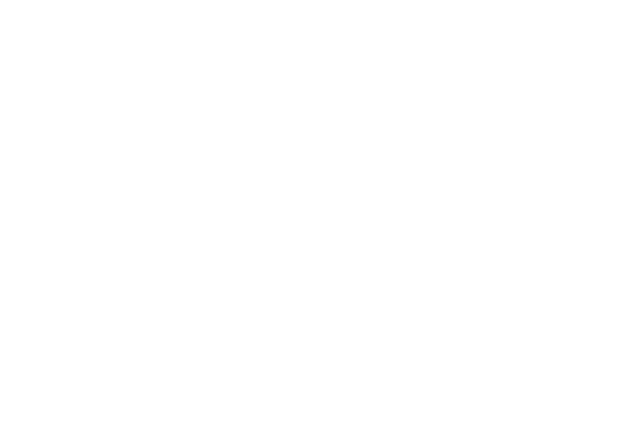
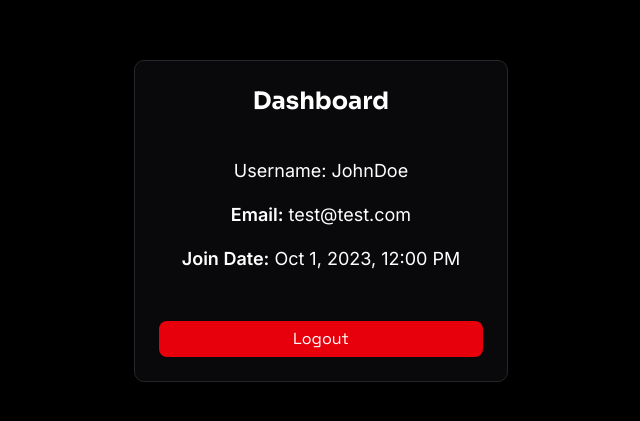
Before and after one commit to Harshit-Parmar555/Auth-X-Frontend, a React (Vite) app: page /dashboard in a window 1280 px wide. Before the commit this address had no page. Shown: the part 179-600 px from the top of the page, without its empty margins (319-959 px from the left). Built offline with nearby package versions, Linux system fonts and the light colour scheme.

Commit message:
fix: add const before the user object

```diff
--- a/src/App.jsx
+++ b/src/App.jsx
@@ -6,6 +6,7 @@
 import Register from "./pages/Register/Register";
 import Verify from "./pages/Verify/Verify";
 import Login from "./pages/Login/Login";
+import DashBoard from "./pages/DashBoard/DashBoard";
 
 const App = () => {
   return (
@@ -13,8 +14,9 @@
       <Routes>
         <Route path="/" element={<Land />} />
         <Route path="/register" element={<Register />} />
+        <Route path="/verify-email" element={<Verify />} />
         <Route path="/login" element={<Login />} />
-        <Route path="/verify-email" element={<Verify />} />
+        <Route path="/dashboard" element={<DashBoard />} />
       </Routes>
     </BrowserRouter>
   );
--- /dev/null
+++ b/src/pages/DashBoard/DashBoard.jsx
@@ -0,0 +1,54 @@
+import React from "react";
+import { useNavigate } from "react-router-dom";
+
+// components
+import { Button } from "@/components/ui/button.jsx";
+
+// utils
+import { formatDate } from "@/utils/date";
+
+const DashBoard = () => {
+  const navigate = useNavigate();
+
+  const handleLogout = async () => {
+    console.log("Logout");
+  };
+
+  const user = {
+    username: "JohnDoe",
+    email: "test@test.com",
+    createdAt: "2023-10-01T12:00:00Z",
+  };
+
+  return (
+    <div className="w-full h-dvh flex flex-col justify-center items-center bg-black text-white px-4">
+      <div className="w-[90%] sm:w-[75%] md:w-[50%] lg:w-[30%] p-6 bg-zinc-950 rounded-lg shadow-lg flex flex-col items-center gap-6 border border-zinc-800">
+        <h1 className="text-xl sm:text-2xl font-bold text-center mb-4 font-[Sora]">
+          Dashboard
+        </h1>
+
+        <div className="space-y-3 sm:space-y-4 text-center font-[Inter]">
+          <p className="text-base sm:text-lg font-[Inter]">
+            <span className="">Username:</span> {user.username}
+          </p>
+          <p className="text-base sm:text-lg">
+            <span className="font-semibold">Email:</span> {user.email}
+          </p>
+          <p className="text-base sm:text-lg">
+            <span className="font-semibold">Join Date:</span>{" "}
+            {formatDate(user.createdAt)}
+          </p>
+        </div>
+
+        <Button
+          onClick={handleLogout}
+          className="mt-6 w-full bg-red-600 hover:bg-red-700 text-white py-2 rounded-md text-sm sm:text-base font-[Space_Grotesk] cursor-pointer"
+        >
+          Logout
+        </Button>
+      </div>
+    </div>
+  );
+};
+
+export default DashBoard;
```
